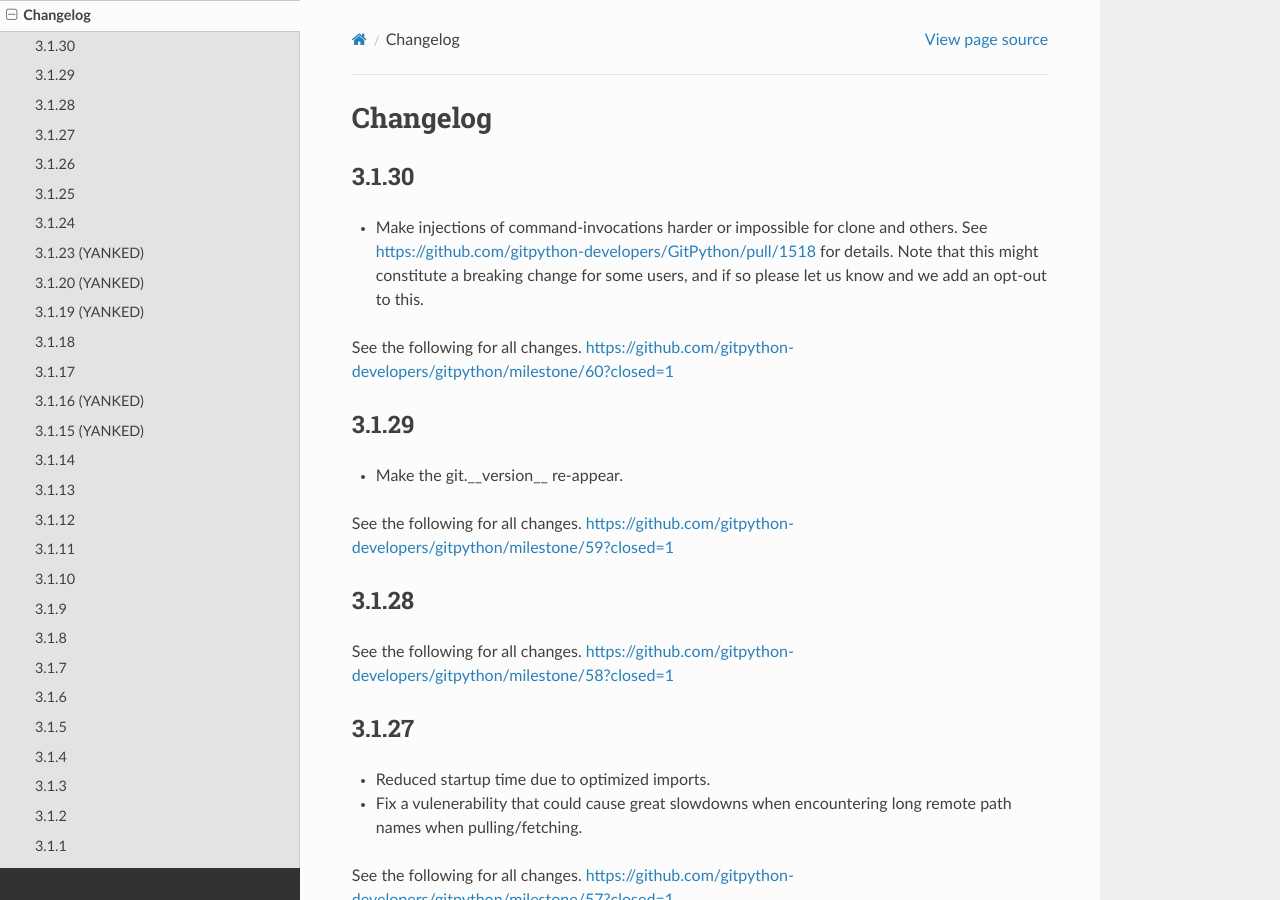
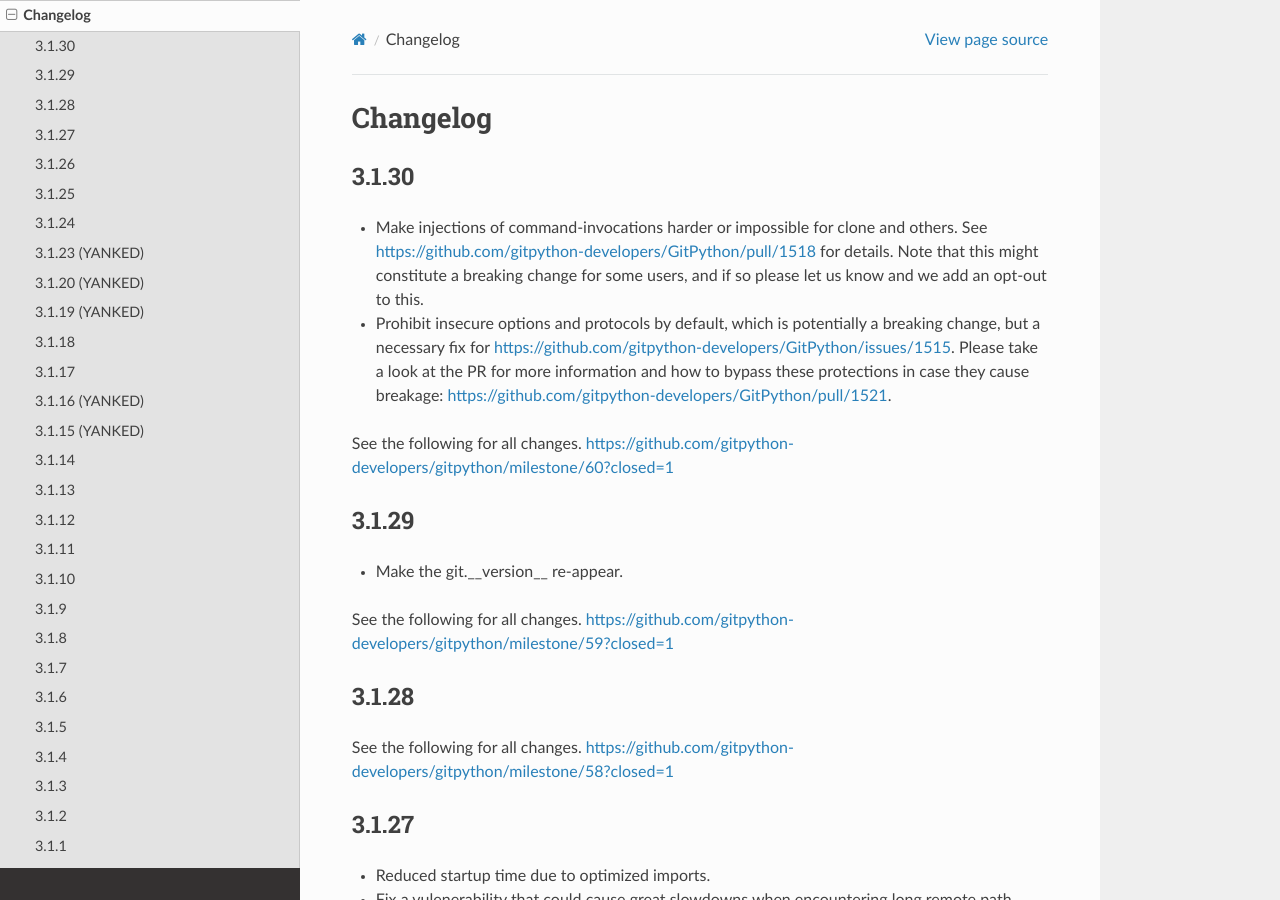
Before and after one commit to gitpython-developers/GitPython, a Sphinx documentation site: the page built from doc/source/changes.rst, in a window 1280 px wide and 900 px high. Built offline with Sphinx 7.4.7 and the Read the Docs theme 2.0.0, drawn with Linux system fonts in a browser that asks for light colours.

Commit message:
adjust changelog prior to release

```diff
--- a/doc/source/changes.rst
+++ b/doc/source/changes.rst
@@ -9,6 +9,11 @@
   See https://github.com/gitpython-developers/GitPython/pull/1518 for details.
   Note that this might constitute a breaking change for some users, and if so please
   let us know and we add an opt-out to this.
+- Prohibit insecure options and protocols by default, which is potentially a breaking change,
+  but a necessary fix for https://github.com/gitpython-developers/GitPython/issues/1515.
+  Please take a look at the PR for more information and how to bypass these protections
+  in case they cause breakage: https://github.com/gitpython-developers/GitPython/pull/1521.
+
 
 See the following for all changes.
 https://github.com/gitpython-developers/gitpython/milestone/60?closed=1
```
Also changed, not shown: 1 other file.
